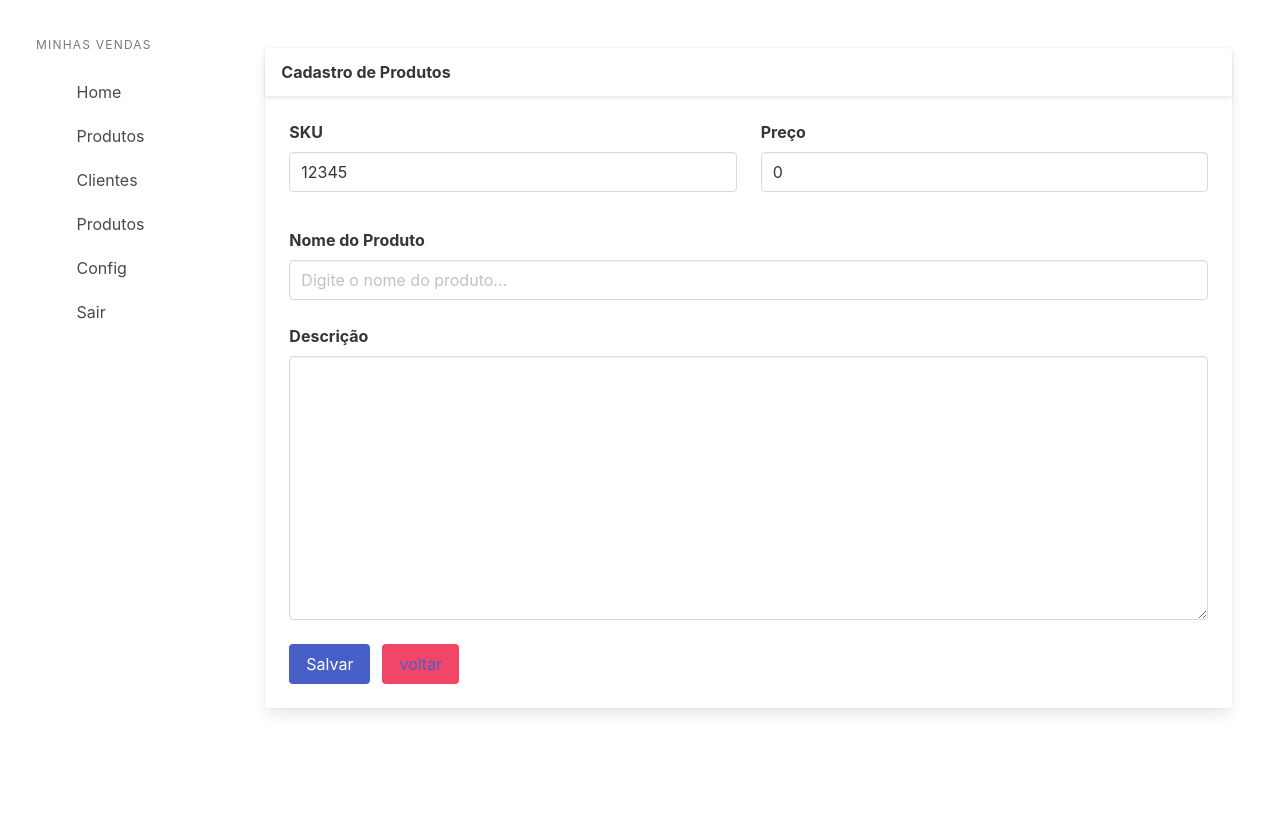
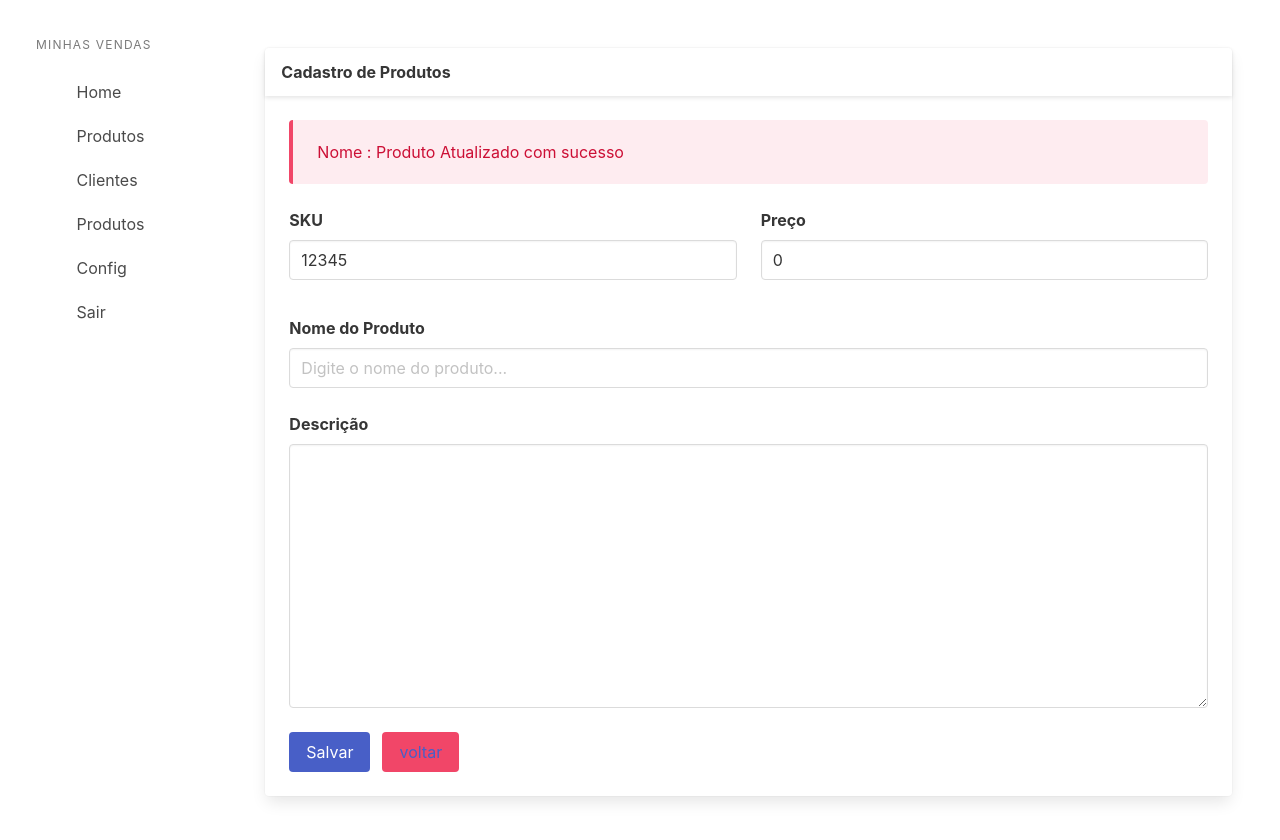
Before and after one commit to Israel-Ferreira/next-spring, a Next.js app in the folder vendas-app/: page /cadastros/produtos in a window 1280 px wide. Shown: the top 840 px of the page. Before the commit the page ends 800 px from the top, so only its background shows below. Built offline with nearby package versions, Linux system fonts and the light colour scheme.

Commit message:
Componente de Mensagem

```diff
--- /dev/null
+++ b/vendas-app/src/components/common/Mensagem.tsx
@@ -0,0 +1,24 @@
+import React, { Fragment } from 'react'
+
+
+interface MessageProps {
+    msgType: string
+    field?: string
+    text: string
+}
+
+
+const Message: React.FC<MessageProps> = ({ text, msgType, field}) => {
+    return (
+        <Fragment>
+            <article className={`message is-${msgType}`}>
+                <div className="message-body">
+                    {field && `${field} :`} {text}
+                </div>
+            </article>
+        </Fragment>
+    )
+}
+
+
+export default Message
--- a/vendas-app/src/components/produtos/FormProduto.tsx
+++ b/vendas-app/src/components/produtos/FormProduto.tsx
@@ -8,6 +8,9 @@ import Link from 'next/link'
 import { useProdutoService } from 'app/services'
 import Input from 'components/common/Input'
 import ActionButtonForm from './ActionButtonForm'
+import Message from 'components/common/Mensagem'
+
+
 
 
 const FormProduto: React.FC = props => {
@@ -53,6 +56,7 @@ const FormProduto: React.FC = props => {
         <Fragment>
             <div className="FormProduto">
 
+                <Message msgType='danger' field="Nome" text='Produto Atualizado com sucesso' />
                 {cadastro && id ?
                     <div className="columns">
                         <Input labelText="Código:"
```
